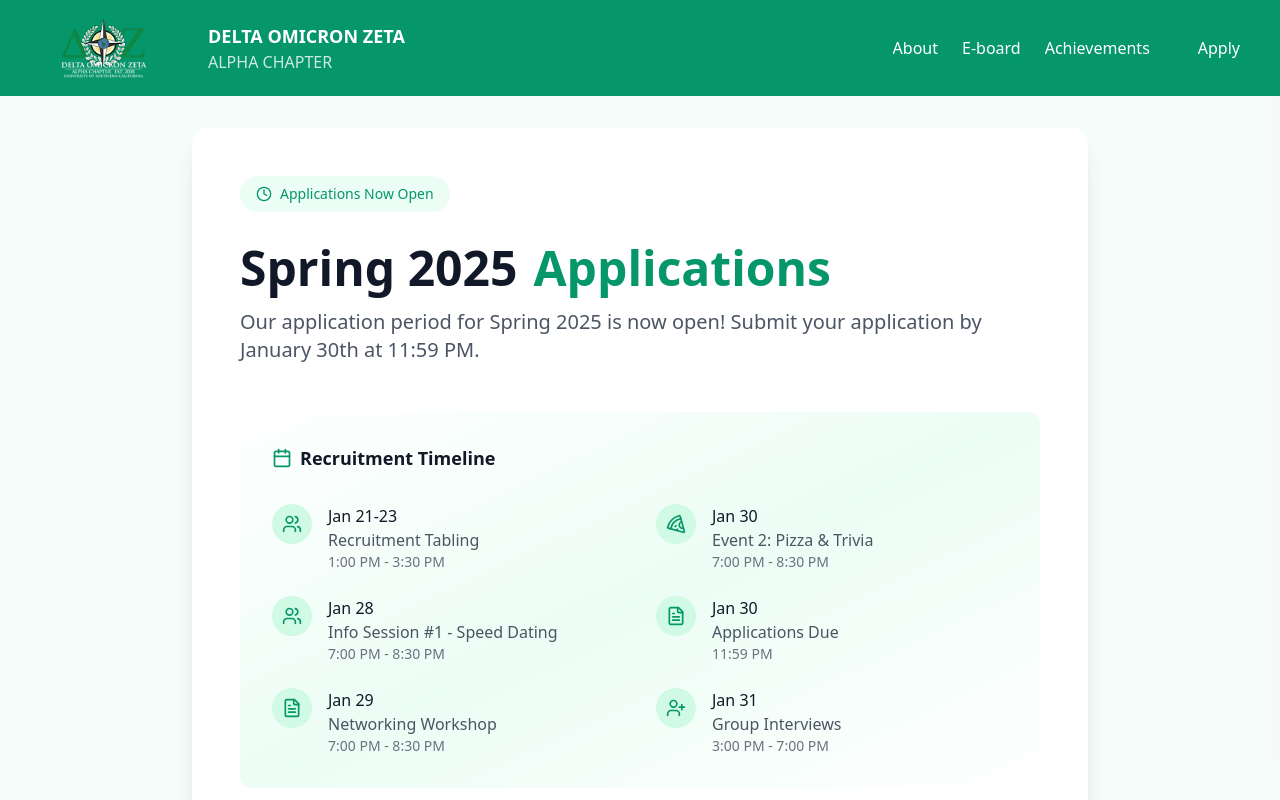
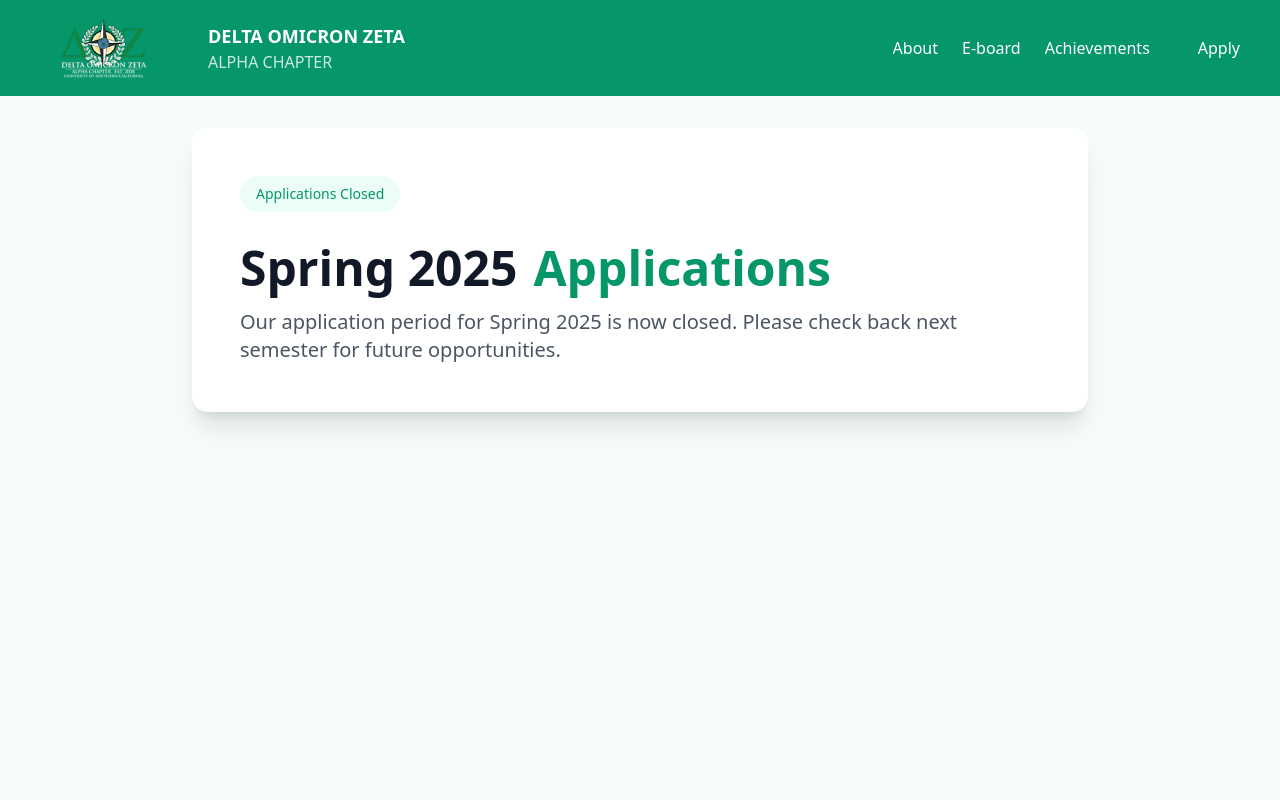
Before and after one commit to Leow210/doz-website, a React (Vite) app: page /apply in a window 1280 px wide. Shown: the top 800 px of the page. Built offline with nearby package versions, Linux system fonts and the light colour scheme.

Commit message:
updated application status and fixed sergeant typo

```diff
--- a/src/App.jsx
+++ b/src/App.jsx
@@ -8,7 +8,8 @@ import MembersPage from './pages/MembersPage';
 import ResourcesPage from './pages/ResourcesPage';
 import GeneralMembersPage from './pages/GeneralMembersPage';
 import AchievementsPage from './pages/AchievementsPage';
-import ComingSoonPage from './pages/ComingSoonPage';
+import ApplicationsOpenPage from './pages/ApplicationsOpenPage';
+import ApplicationsClosedPage from './pages/ApplicationsClosedPage';
 import ScrollManager from './components/ScrollManager';
 import AdminPanel from './pages/AdminPanel';
 
@@ -30,7 +31,7 @@ const App = () => {
             <Route path="/members" element={<GeneralMembersPage />} />
             <Route path="/achievements" element={<AchievementsPage />} />
             <Route path="/resources" element={<ResourcesPage />} />
-            <Route path="/apply" element={<ComingSoonPage />} />
+            <Route path="/apply" element={<ApplicationsClosedPage />} />
           </Routes>
         </Layout>} />
       </Routes>
--- a/src/data/staticContent.js
+++ b/src/data/staticContent.js
@@ -1,6 +1,6 @@
 
 // This file is auto-generated. Do not edit directly.
-// Last updated: 2025-01-28T01:49:44.760Z
+// Last updated: 2025-02-20T02:07:05.117Z
 
 export const siteContent = {
   "members": [
@@ -139,7 +139,7 @@ export const siteContent = {
     {
       "": "",
       "Name": "Katelyn Saiki",
-      "Position": "Seargent at Arms",
+      "Position": "Sergeant at Arms",
       "Year": "2027",
       "Major": "Business Administration",
       "ImageUrl": "https://i.imgur.com/AdUULS9.jpeg",
--- /dev/null
+++ b/src/pages/ApplicationsClosedPage.jsx
@@ -0,0 +1,34 @@
+import React from 'react';
+
+const ComingSoonPage = () => {
+    return (
+        <div className="min-h-screen relative bg-emerald-50/30">
+            <div className="absolute inset-0 bg-grid-gray-900/[0.04] bg-[size:32px]" />
+            <div className="fixed top-0 left-0 right-0 w-full h-24 bg-emerald-600 z-10" />
+
+            <div className="container mx-auto px-4 pt-32 pb-16 relative">
+                <div className="max-w-4xl mx-auto">
+                    <div className="bg-white rounded-2xl shadow-xl p-8 md:p-12">
+                        <div className="inline-flex items-center gap-2 px-4 py-2 bg-emerald-50 rounded-full">
+                            <span className="text-sm font-medium text-emerald-600">Applications Closed</span>
+                        </div>
+
+                        <div className="mt-8 space-y-4">
+                            <h1 className="text-4xl md:text-5xl font-bold text-gray-900">
+                                Spring 2025
+                                <span className="relative ml-4">
+                                    <span className="relative z-10 text-emerald-600">Applications</span>
+                                </span>
+                            </h1>
+                            <p className="text-xl text-gray-600">
+                                Our application period for Spring 2025 is now closed. Please check back next semester for future opportunities.
+                            </p>
+                        </div>
+                    </div>
+                </div>
+            </div>
+        </div>
+    );
+};
+
+export default ComingSoonPage;
--- a/src/pages/ComingSoonPage.jsx
+++ b/src/pages/ApplicationsOpenPage.jsx
@@ -15,7 +15,7 @@ const TimelineEvent = ({ icon: Icon, date, title, time }) => (
     </div>
 );
 
-const ComingSoonPage = () => {
+const ApplicationsOpenPage = () => {
     const leftColumnEvents = [
         {
             icon: Users,
@@ -122,4 +122,4 @@ const ComingSoonPage = () => {
     );
 };
 
-export default ComingSoonPage;
+export default ApplicationsOpenPage;
```
